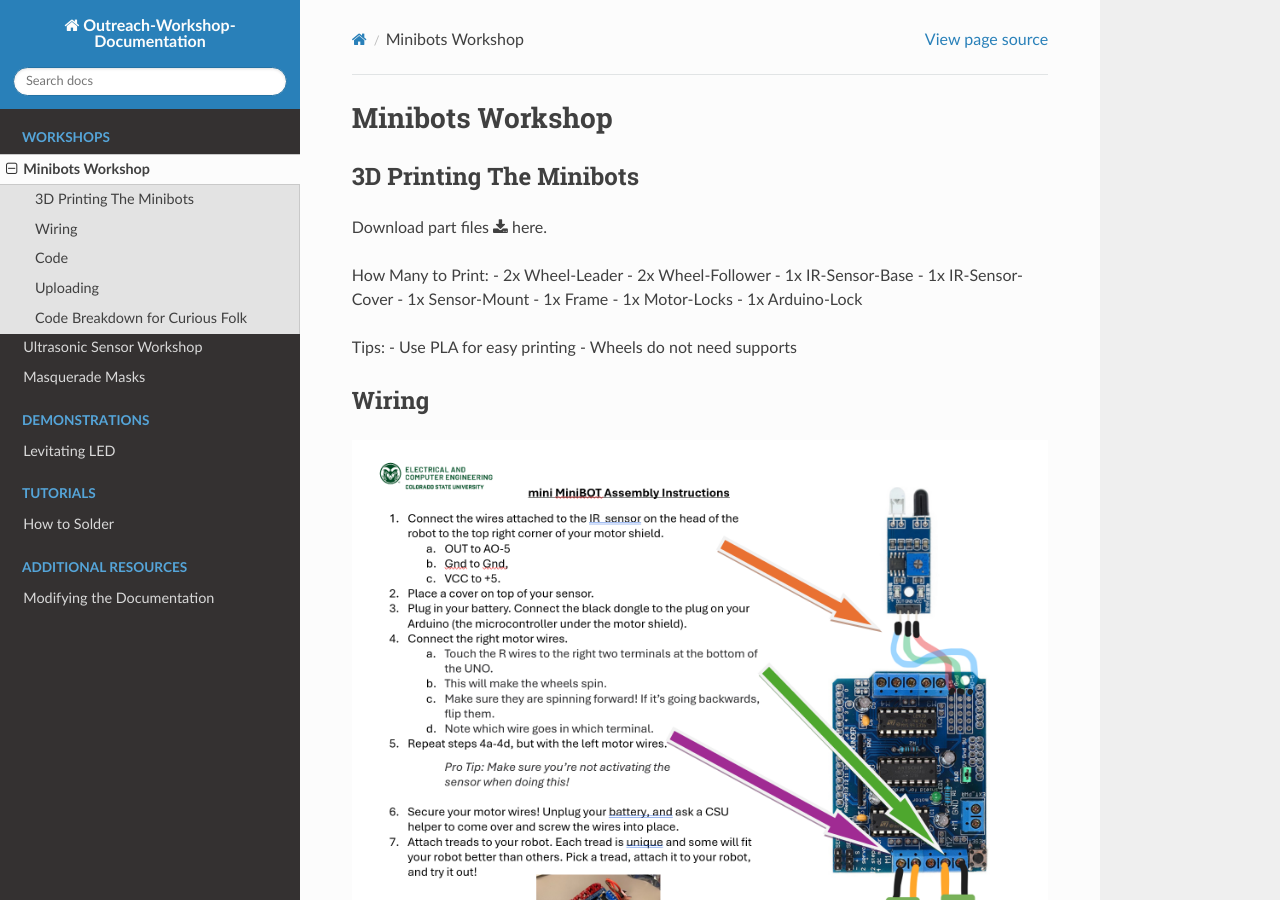
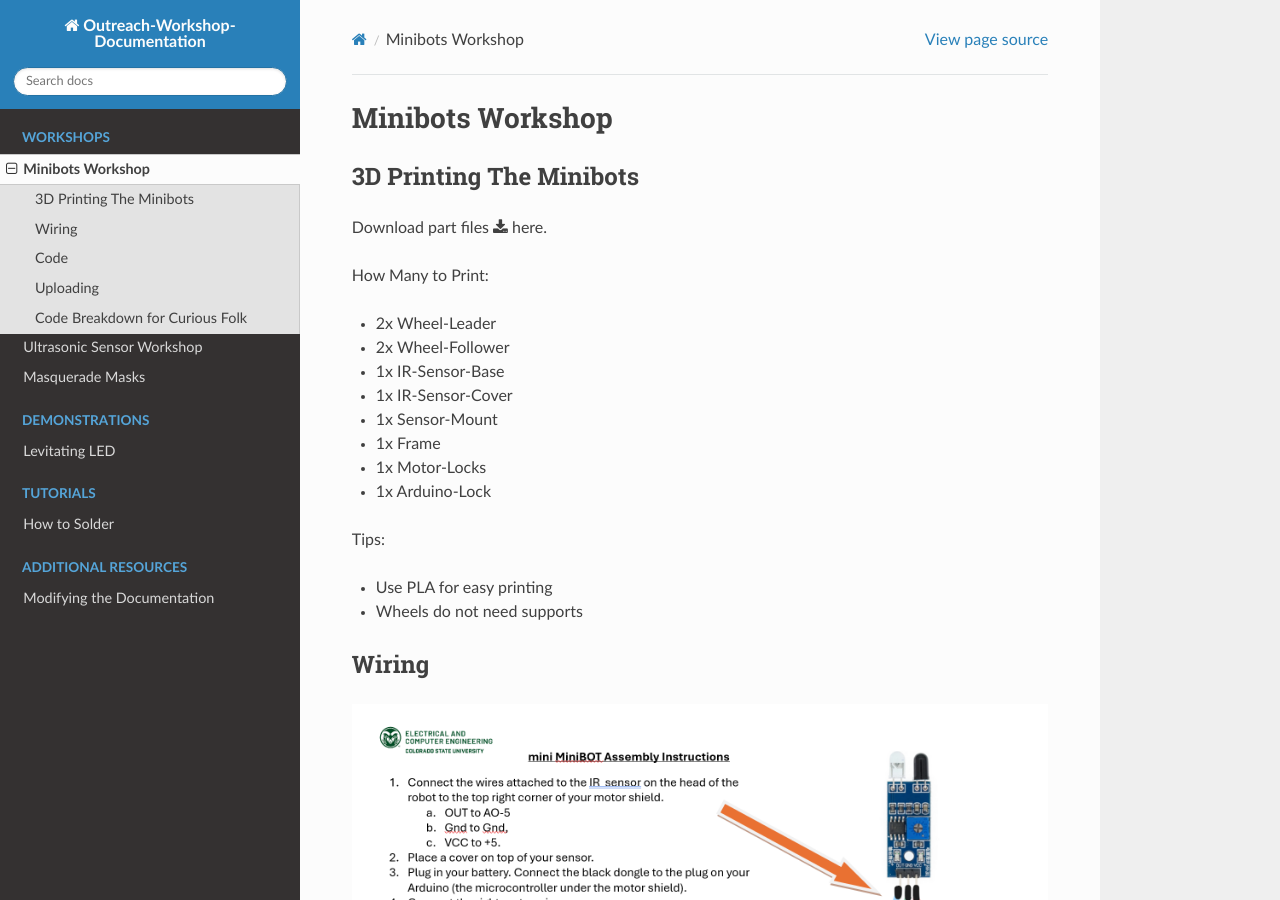
Before and after one commit to CSU-ECE-Outreach/Outreach-Workshop-Documentation, a Sphinx documentation site: the page built from docs/minibots.rst, in a window 1280 px wide and 900 px high. Built offline with Sphinx 7.4.7 and the Read the Docs theme 3.1.0, drawn with Linux system fonts in a browser that asks for light colours.

Commit message:
FREAK YEAH

```diff
--- a/docs/minibots.rst
+++ b/docs/minibots.rst
@@ -7,18 +7,20 @@ Minibots Workshop
 Download part files :download:`here <files/MiniBOTs-Part-Files.zip>`.
 
 How Many to Print:
-- 2x Wheel-Leader
-- 2x Wheel-Follower
-- 1x IR-Sensor-Base
-- 1x IR-Sensor-Cover
-- 1x Sensor-Mount
-- 1x Frame
-- 1x Motor-Locks
-- 1x Arduino-Lock
+
+* 2x Wheel-Leader
+* 2x Wheel-Follower
+* 1x IR-Sensor-Base
+* 1x IR-Sensor-Cover
+* 1x Sensor-Mount
+* 1x Frame
+* 1x Motor-Locks
+* 1x Arduino-Lock
 
 Tips:
-- Use PLA for easy printing
-- Wheels do not need supports
+
+* Use PLA for easy printing
+* Wheels do not need supports
 
 Wiring
 -------------------
```
